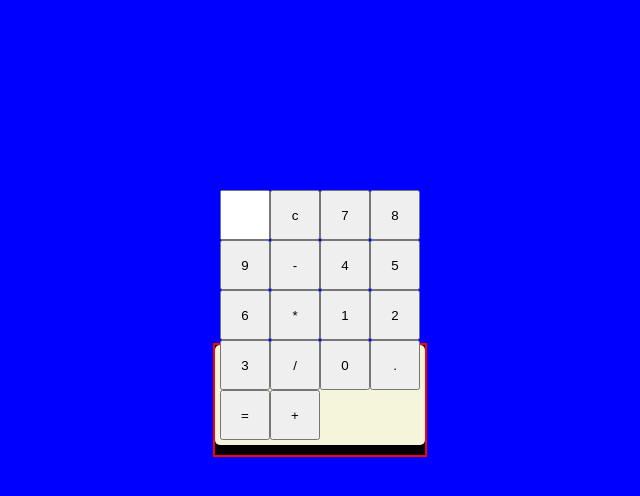
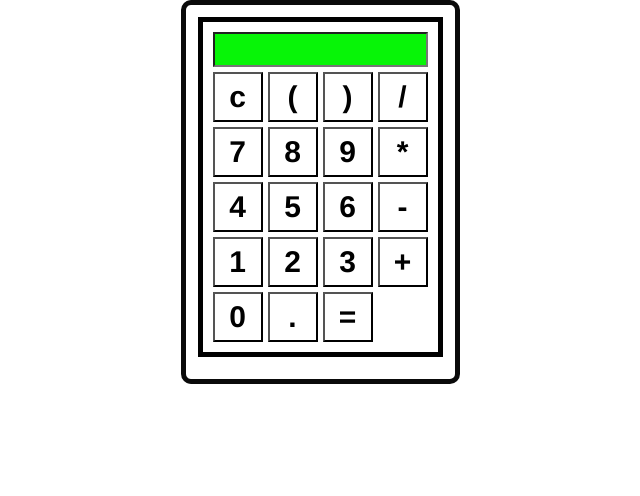
Before and after one commit to adrienw4/calculator-js, a plain HTML site: page index.html in a window 1280 px wide. Shown: the whole page, without its empty margins (320-960 px from the left). Drawn offline with Linux system fonts and the light colour scheme.

Commit message:
styles-nul

```diff
--- a/index.html
+++ b/index.html
@@ -8,25 +8,27 @@
 <body>
     <div class="calculatrice">
         <div class="ecran">
+            <input type="text" name="" id="result">
                <div class="touches">
-                <input type="text" name="" id="result">
                     <input type="button" value="c" onclick="clr()">
-                <input type="button" value="7">
+                    <input type="button" value="(">
+                    <input type="button"  value=")">
+                    <input type="button"  value="/">
+                    <input type="button"  value="7">
                     <input type="button"  value="8">
                     <input type="button"  value="9">
-                <input type="button"  value="-">
+                    <input type="button" value="*">
                     <input type="button"  value="4">
                     <input type="button"  value="5">
-                <input type="button" value="6">
-                <input type="button"  value="*">
+                    <input type="button"  value="6">
+                    <input type="button"  value="-">
                     <input type="button"  value="1">
-                <input type="button"  value="2">
-                <input type="button"  value="3">
-                <input type="button"  value="/">
+                    <input type="button" value="2">
+                    <input type="button" value="3">
+                    <input type="button" value="+">
                     <input type="button" value="0">
                     <input type="button" value=".">
                     <input type="button" value="=">
-                <input type="button" value="+">
             </div>
         </div>
     </div>
--- a/script.JS
+++ b/script.JS
@@ -0,0 +1,2 @@
+const touches = document.querySelectorAll('')
+console.log(touches);
--- a/style.css
+++ b/style.css
@@ -4,36 +4,60 @@
     box-sizing: border-box;
 }
 body{
-
-    height: 100vh;
     display: flex;
     justify-content: center;
     align-items: center;
-    font-family: 'Gill Sans', 'Gill Sans MT', Calibri, 'Trebuchet MS', sans-serif;
-    background-color: blue;
+    align-items: flex-end;
+
 }
 .calculatrice{
-    background-color: black;
-    border: 2px solid red;
-    display: flex  ;
-    justify-content: center;
-    align-items: center;
-    flex-direction: column;
+    background-color: rgb(255, 255, 255);
+    display: flex;
+   padding: 12px;
+   border: 5px solid rgb(10, 10, 10);
+   border-radius: 10px;
+
 }
 .ecran{
-    width: 100%;
-    height: 100px;
-    background-color: beige;
+    background-color: rgb(255, 255, 255);
     margin-bottom: 10px;
-    border-radius: 5px;
-    display:flex;
-    justify-content: flex-end;
-    align-items: flex-end;
-    padding: 5px;
-    font-size: 25px;
+
+   justify-content: flex-end;
+   align-items: flex-end;
+   padding: 10px;
+   font-size: 25px;
+   border: 5px solid black;
+
+
 }
 .touches{
     display: grid;
     grid-template-columns: repeat(4,50px);
     grid-template-rows: repeat(5,50px);
+    grid-gap: 5px;
+    margin-top: 5px;
+    font-size: 85px;
+
+
 }
+#result{
+height: 35px;
+width: 215px;
+font-size: 20px;
+padding: 5px;
+background-color: rgb(255, 255, 255);
+background-color: rgb(7, 245, 7);
+
+
+}
+.touches input{
+    font-size: 30px;
+    font-weight: 900;
+    font-family: 'Franklin Gothic Medium', 'Arial Narrow', Arial, sans-serif;
+    background-color: rgb(255, 255, 255);
+
+}
+.touches input:hover{
+    font-size: 40px;
+    background-color: rgb(255, 255, 255);
+}
```
Lines whose indentation alone changed are shown as unchanged.
